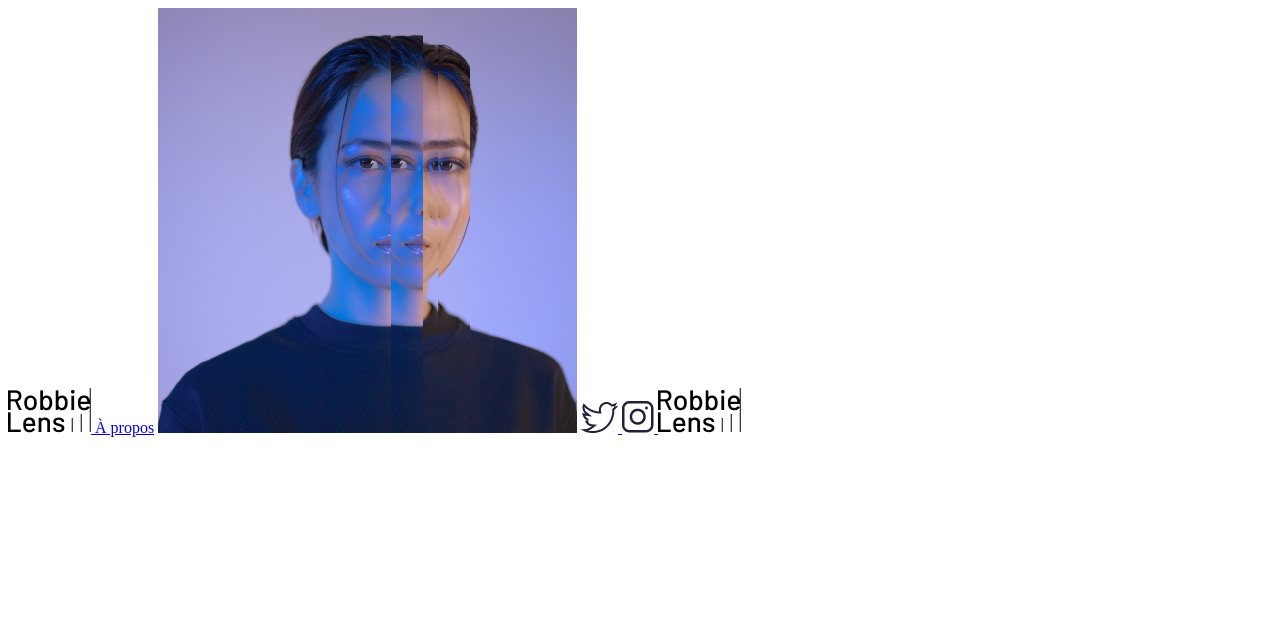
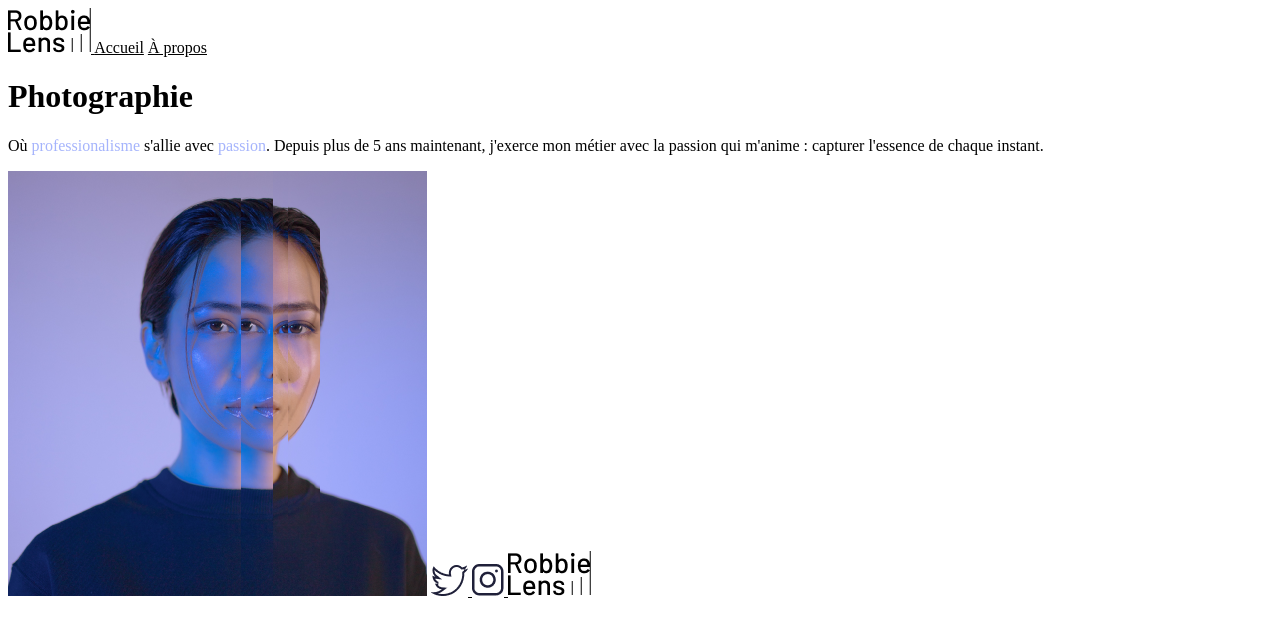
Before and after one commit to 0xmamoud/Robbie-Lens-Photographie, a plain HTML site: page index.html in a window 1280 px wide. Drawn offline with Linux system fonts and the light colour scheme.

Commit message:
mise à jour

```diff
--- a/index.html
+++ b/index.html
@@ -5,13 +5,22 @@
     <meta http-equiv="X-UA-Compatible" content="IE=edge">
     <meta name="viewport" content="width=device-width, initial-scale=1.0">
     <title>Accueil - Robbie Lens Photographie</title>
+    <link rel="stylesheet" href="style.css">
 </head>
 <body>
     <!--ceci est un commentaire-->
+    <div>
         <a href="index.html">
             <img src="images/logo.png" alt="lien du logo vers la page d'acceuil">
         </a>
+        <a href="index.html">Accueil</a>
         <a href="a-propos.html">À propos</a>
+    </div>
+    <h1>Photographie</h1>
+    <p>
+        Où <span>professionalisme</span> s'allie avec <span>passion</span>. Depuis plus de 5 ans maintenant, j'exerce mon métier avec la passion
+        qui m'anime : capturer l'essence de chaque instant.
+    </p>
     <img src="images/robbie-lens.png" alt="image de Robbie Lens">
     <a target="_blank" href="https://twitter.com/">
         <img src="images/twitter.png" alt="lien page twitter">
--- a/style.css
+++ b/style.css
@@ -0,0 +1,6 @@
+a {
+    color: black;
+}
+span {
+    color: #A5B4FC;
+}
```
Also changed, not shown: a-propos.html (+6 -0 lines). Lines whose indentation alone changed are shown as unchanged.
